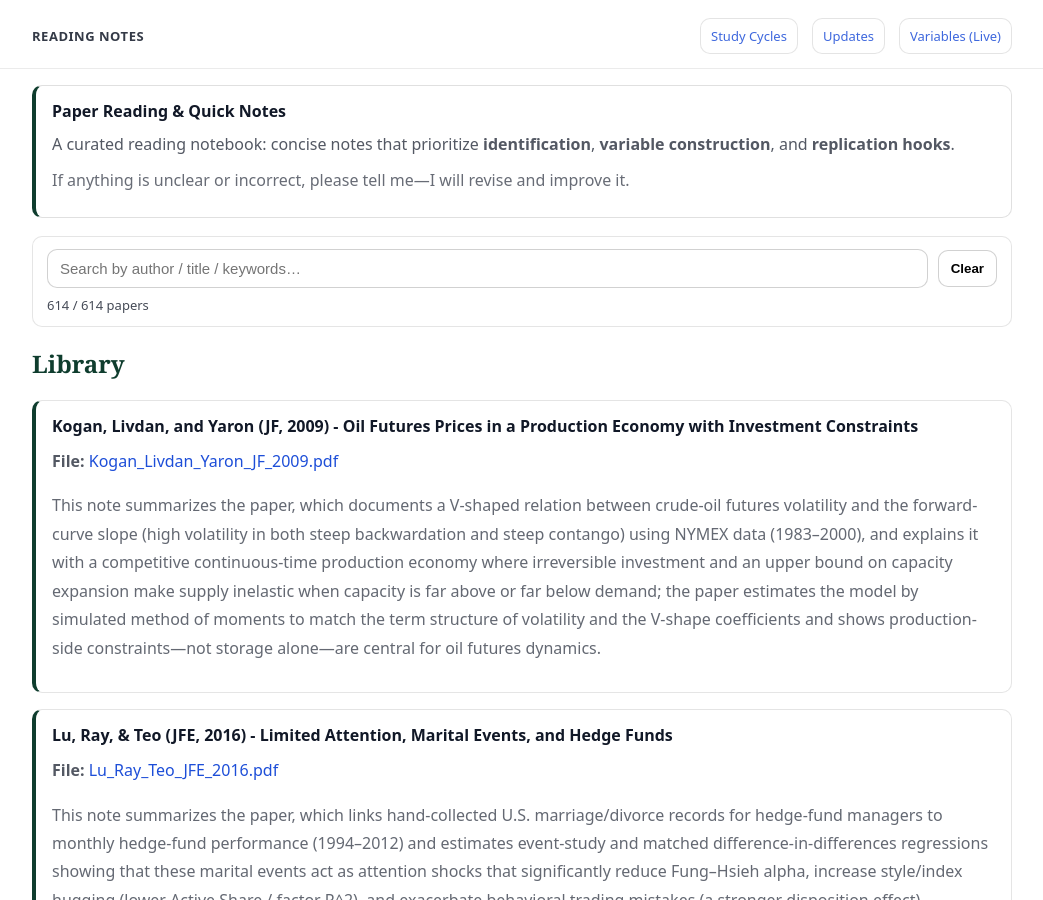
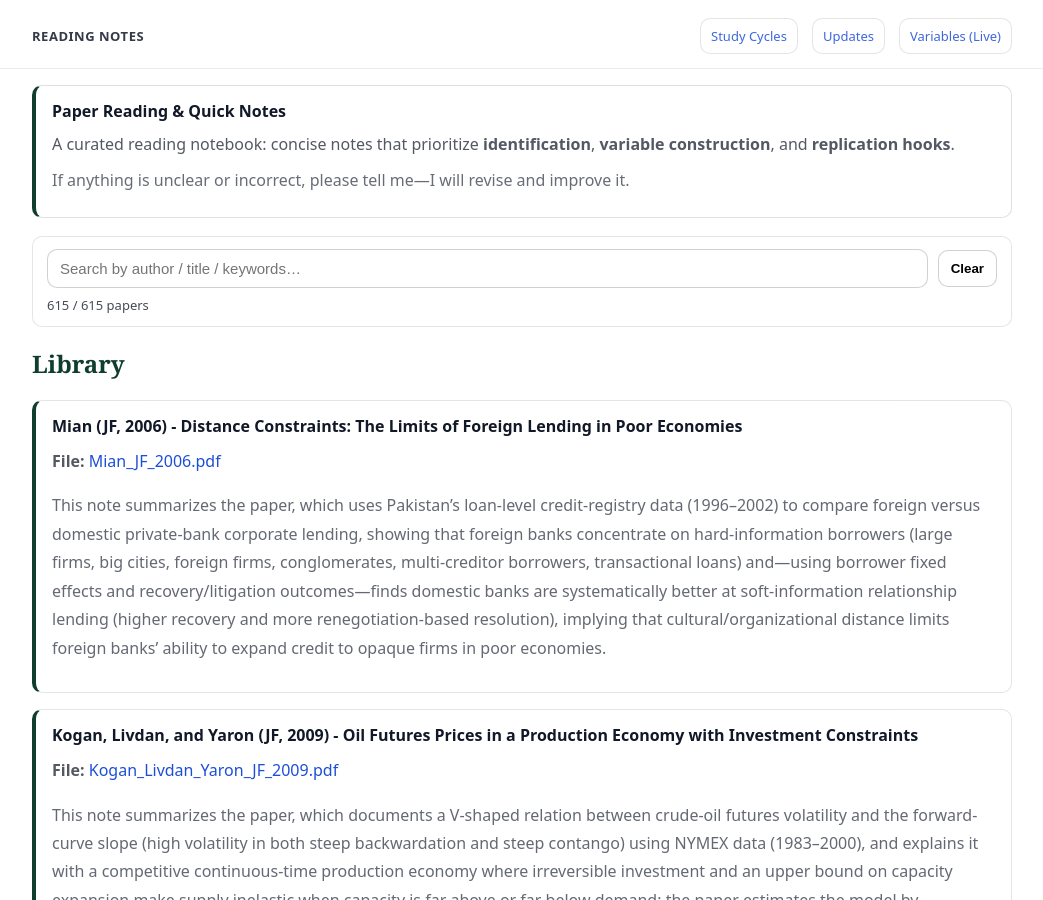
Before and after one commit to yaxinzn/study-archive, a Jekyll site: the page built from reading/index.md, in a window 1280 px wide and 900 px high. Shown: the whole window, without its empty margins (118-1161 px from the left). Built offline with Jekyll 4.4.1, drawn with Linux system fonts in a browser that asks for light colours.

Commit message:
Reading: add/update Mian_JF_2006.pdf

```diff
--- a/_data/reading.yml
+++ b/_data/reading.yml
@@ -1,3 +1,7 @@
+- title: "Mian (JF, 2006) - Distance Constraints: The Limits of Foreign Lending in Poor Economies"
+  file: "Mian_JF_2006.pdf"
+  desc: "This note summarizes the paper, which uses Pakistan’s loan-level credit-registry data (1996–2002) to compare foreign versus domestic private-bank corporate lending, showing that foreign banks concentrate on hard-information borrowers (large firms, big cities, foreign firms, conglomerates, multi-creditor borrowers, transactional loans) and—using borrower fixed effects and recovery/litigation outcomes—finds domestic banks are systematically better at soft-information relationship lending (higher recovery and more renegotiation-based resolution), implying that cultural/organizational distance limits foreign banks’ ability to expand credit to opaque firms in poor economies."
+
 - title: "Kogan, Livdan, and Yaron (JF, 2009) - Oil Futures Prices in a Production Economy with Investment Constraints"
   file: "Kogan_Livdan_Yaron_JF_2009.pdf"
   desc: "This note summarizes the paper, which documents a V-shaped relation between crude-oil futures volatility and the forward-curve slope (high volatility in both steep backwardation and steep contango) using NYMEX data (1983–2000), and explains it with a competitive continuous-time production economy where irreversible investment and an upper bound on capacity expansion make supply inelastic when capacity is far above or far below demand; the paper estimates the model by simulated method of moments to match the term structure of volatility and the V-shape coefficients and shows production-side constraints—not storage alone—are central for oil futures dynamics."
```
Also changed, not shown: 1 other file.
